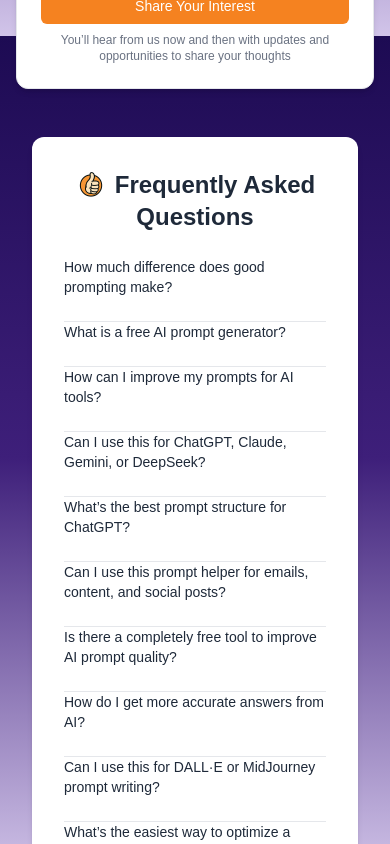
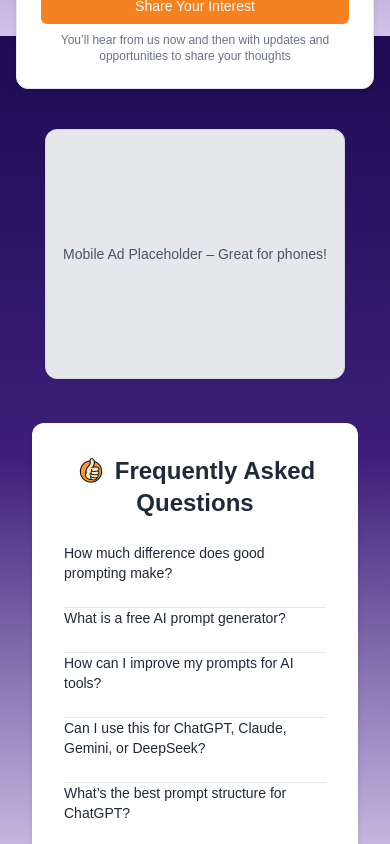
Before and after one commit to gkgkgk8020/free-ai-prompt-helper, a Next.js app: page / in a window 390 px wide. Shown: the part 3340-4184 px from the top of the page. Built offline with nearby package versions, Linux system fonts and the light colour scheme.

Commit message:
Final mobile ad placement tweaks complete

```diff
--- /dev/null
+++ b/app/components/MobileAdPlaceholder.tsx
@@ -0,0 +1,14 @@
+// app/components/MobileAdPlaceholder.tsx
+export default function MobileAdPlaceholder({
+  marginTop = "mt-10",
+  marginBottom = "mb-10",
+}: {
+  marginTop?: string;
+  marginBottom?: string;
+}) {
+  return (
+    <div className={`block lg:hidden w-[300px] h-[250px] mx-auto ${marginTop} ${marginBottom} bg-gray-200 border border-gray-300 rounded-xl flex items-center justify-center text-gray-600 text-sm text-center`}>
+      Mobile Ad Placeholder – Great for phones!
+    </div>
+  );
+}
--- a/app/page.tsx
+++ b/app/page.tsx
@@ -3,6 +3,7 @@
 
 import { useState, useEffect } from "react";
 import { useRef } from "react";
+import MobileAdPlaceholder from "./components/MobileAdPlaceholder";
 
 declare global {
   interface Window {
@@ -625,10 +626,12 @@ const finalOutput =
   </div>
 </div>
 
+{/* === Mobile Ad: Between Premium Model & FAQ === */}
+<MobileAdPlaceholder />
 
 
 {/* === Section 4: FAQ with Framed Card and Mirrored Side Ads === */}
-<div className="flex flex-col lg:flex-row w-full justify-center items-start gap-8 mt-12 px-4 sm:px-6 md:px-8">
+<div className="flex flex-col lg:flex-row w-full justify-center items-start gap-8 mt-1 lg:mt-12 px-4 sm:px-6 md:px-8">
 
   {/* Left Ad */}
   <div className="hidden lg:flex flex-col items-center w-1/4">
--- a/app/prompt-help/page.tsx
+++ b/app/prompt-help/page.tsx
@@ -1,6 +1,7 @@
 // app/prompt-help/page.tsx
 
 import Link from "next/link";
+import MobileAdPlaceholder from "../components/MobileAdPlaceholder";
 
 // === SEO Metadata for Prompt Help Page ===
 export const metadata = {
@@ -46,7 +47,7 @@ export default function PromptHelp() {
 
 
 {/* === Section 2: What Are Prompts? === */}
-<section className="w-full max-w-3xl bg-white rounded-xl shadow-md p-6 mb-12">
+<section className="w-full max-w-3xl bg-white rounded-xl shadow-md p-6 mb-6 sm:mb-12">
   <h2 className="text-2xl font-semibold mb-4 text-center">
   <img
     src="/logos/logo.png"
@@ -69,6 +70,10 @@ export default function PromptHelp() {
     The better your prompt, the better the result. That’s what this page, and this site is all about.
   </p>
 </section>
+
+
+{/* --- Mobile Ad #1 --- */}
+<MobileAdPlaceholder marginTop="mt-7" marginBottom="mb-0" />
 
 
 {/* === Ad-Wrapped Section 2 & 3 Block === */}
@@ -162,6 +167,11 @@ export default function PromptHelp() {
       </div>
     </section>
   </div>
+
+
+{/* --- Mobile Ad #2 --- */}
+<MobileAdPlaceholder marginTop="mt-12" marginBottom="mb-0" />
+
 
   {/* Right Column: Hidden on Mobile, Vertically Centered */}
   <div className="hidden lg:flex flex-col items-center w-1/4">
@@ -278,6 +288,11 @@ export default function PromptHelp() {
         This tool helps you communicate better with AI, without needing to know any technical jargon or advanced prompt tricks.
       </p>
     </section>
+
+
+{/* --- Mobile Ad #3 --- */}
+<MobileAdPlaceholder marginTop="mt-12" marginBottom="mb-12" />
+
 
     {/* === Section 6: Extra Resources === */}
     <section className="bg-white rounded-xl shadow-md p-6">
```
